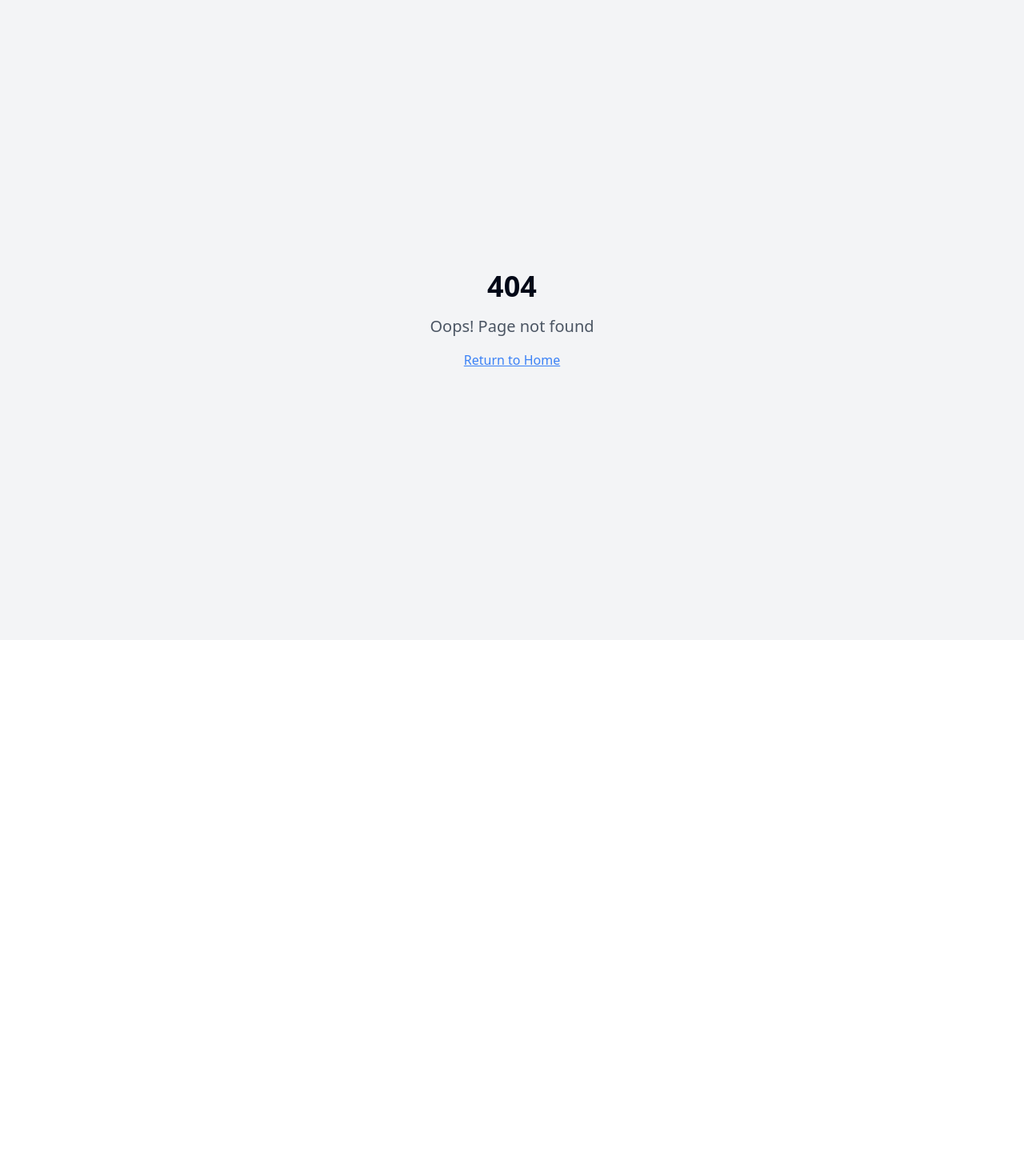
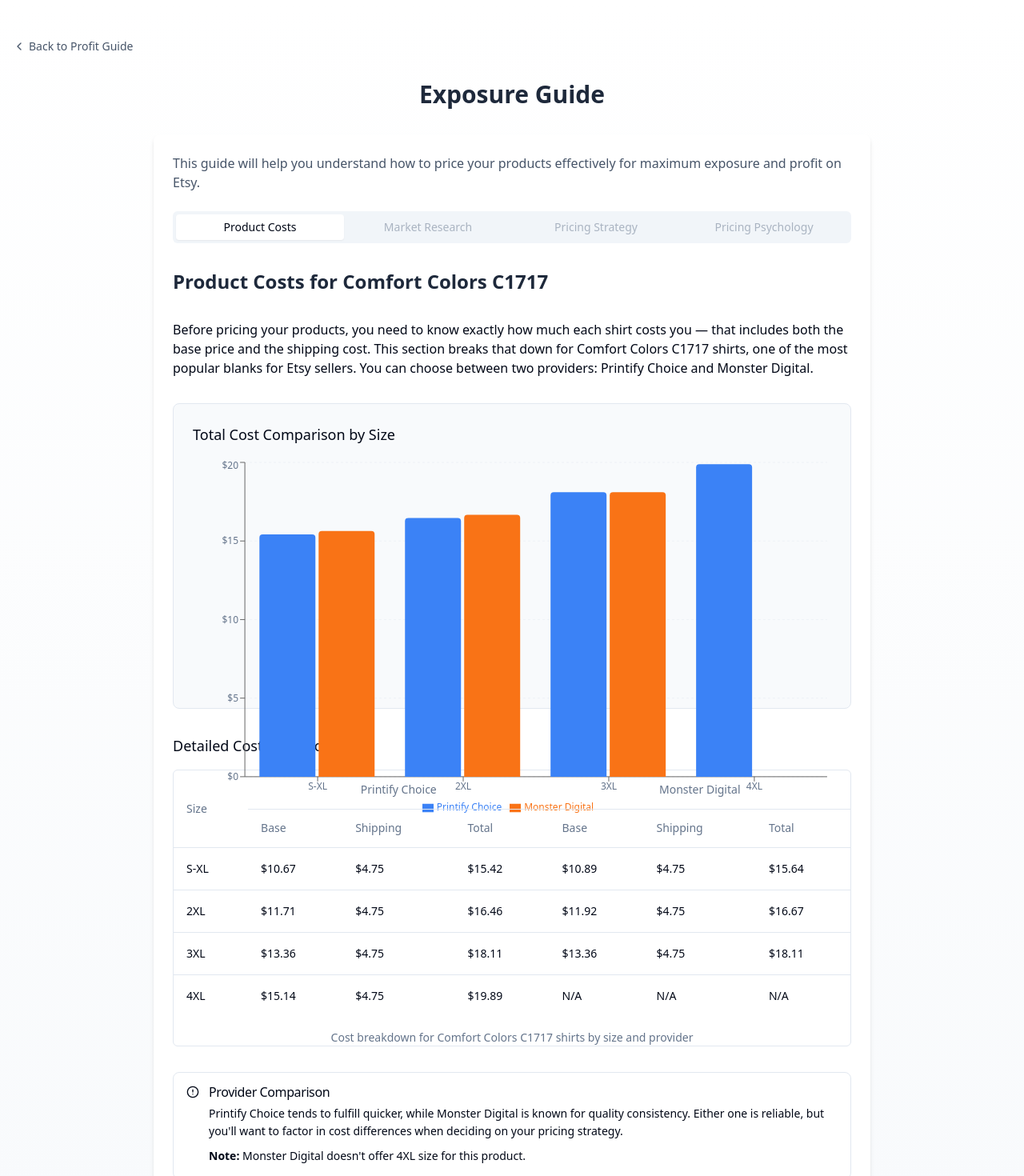
Before and after one commit to Hyverse10/etsy-profit-navigator, a React (Vite) app: page /exposure-guide in a window 1280 px wide. Before the commit this address had no page. Shown: the top 1470 px of the page at 80% size. Before the commit the page ends 800 px from the top, so only its background shows below. Built offline with nearby package versions, Linux system fonts and the light colour scheme; the HTML template or start-up script is replaced by a standard one.

Commit message:
Add Exposure Guide page
Implement the Exposure Guide page with "Product Costs" tab and chart.

```diff
--- a/src/App.tsx
+++ b/src/App.tsx
@@ -1,3 +1,4 @@
+
 import React from 'react';
 import { Toaster } from "@/components/ui/toaster";
 import { Toaster as Sonner } from "@/components/ui/sonner";
@@ -6,6 +7,7 @@ import { QueryClient, QueryClientProvider } from "@tanstack/react-query";
 import { BrowserRouter, Routes, Route } from "react-router-dom";
 import Index from "./pages/Index";
 import NotFound from "./pages/NotFound";
+import ExposureGuide from "./pages/ExposureGuide";
 
 // Create a client
 const queryClient = new QueryClient();
@@ -20,6 +22,7 @@ const App = () => {
           <BrowserRouter>
             <Routes>
               <Route path="/" element={<Index />} />
+              <Route path="/exposure-guide" element={<ExposureGuide />} />
               {/* ADD ALL CUSTOM ROUTES ABOVE THE CATCH-ALL "*" ROUTE */}
               <Route path="*" element={<NotFound />} />
             </Routes>
--- /dev/null
+++ b/src/components/ExposureGuide/ProductCosts.tsx
@@ -0,0 +1,182 @@
+
+import React from 'react';
+import {
+  Table,
+  TableBody,
+  TableCaption,
+  TableCell,
+  TableHead,
+  TableHeader,
+  TableRow
+} from "@/components/ui/table";
+import {
+  ChartContainer,
+  ChartTooltip,
+  ChartTooltipContent
+} from "@/components/ui/chart";
+import {
+  Bar,
+  BarChart,
+  CartesianGrid,
+  Legend,
+  ResponsiveContainer,
+  XAxis,
+  YAxis
+} from "recharts";
+import { AlertCircle } from "lucide-react";
+import { Alert, AlertDescription, AlertTitle } from "@/components/ui/alert";
+
+// Data for the pricing comparison
+const pricingData = [
+  {
+    size: 'S-XL',
+    printifyBase: 10.67,
+    printifyShipping: 4.75,
+    printifyTotal: 15.42,
+    monsterBase: 10.89,
+    monsterShipping: 4.75,
+    monsterTotal: 15.64
+  },
+  {
+    size: '2XL',
+    printifyBase: 11.71,
+    printifyShipping: 4.75,
+    printifyTotal: 16.46,
+    monsterBase: 11.92,
+    monsterShipping: 4.75,
+    monsterTotal: 16.67
+  },
+  {
+    size: '3XL',
+    printifyBase: 13.36,
+    printifyShipping: 4.75,
+    printifyTotal: 18.11,
+    monsterBase: 13.36,
+    monsterShipping: 4.75,
+    monsterTotal: 18.11
+  },
+  {
+    size: '4XL',
+    printifyBase: 15.14,
+    printifyShipping: 4.75,
+    printifyTotal: 19.89,
+    monsterBase: null,
+    monsterShipping: null,
+    monsterTotal: null
+  }
+];
+
+// Chart data formated for Recharts
+const chartData = pricingData.map(item => ({
+  size: item.size,
+  'Printify Choice': item.printifyTotal,
+  'Monster Digital': item.monsterTotal || 0
+}));
+
+const ProductCosts = () => {
+  const chartConfig = {
+    'Printify Choice': {
+      label: 'Printify Choice',
+      theme: {
+        light: '#3b82f6', // blue-500
+        dark: '#60a5fa'   // blue-400
+      }
+    },
+    'Monster Digital': {
+      label: 'Monster Digital',
+      theme: {
+        light: '#f97316', // orange-500
+        dark: '#fb923c'   // orange-400
+      }
+    }
+  };
+
+  return (
+    <div className="space-y-8">
+      <h2 className="text-2xl font-semibold text-slate-800">Product Costs for Comfort Colors C1717</h2>
+
+      <div className="prose max-w-none">
+        <p>
+          Before pricing your products, you need to know exactly how much each shirt costs you — that includes both the base price and the shipping cost.
+          This section breaks that down for Comfort Colors C1717 shirts, one of the most popular blanks for Etsy sellers.
+          You can choose between two providers: Printify Choice and Monster Digital.
+        </p>
+      </div>
+
+      {/* Visual cost comparison chart */}
+      <div className="bg-slate-50 p-6 rounded-lg border border-slate-200">
+        <h3 className="text-lg font-medium mb-4">Total Cost Comparison by Size</h3>
+
+        <div className="h-72">
+          <ChartContainer config={chartConfig}>
+            <BarChart data={chartData}>
+              <CartesianGrid strokeDasharray="3 3" vertical={false} />
+              <XAxis dataKey="size" />
+              <YAxis tickFormatter={(value) => `$${value}`} />
+              <ChartTooltip content={<ChartTooltipContent />} />
+              <Legend />
+              <Bar dataKey="Printify Choice" name="Printify Choice" fill="#3b82f6" radius={[4, 4, 0, 0]} />
+              <Bar dataKey="Monster Digital" name="Monster Digital" fill="#f97316" radius={[4, 4, 0, 0]} />
+            </BarChart>
+          </ChartContainer>
+        </div>
+      </div>
+
+      {/* Detailed cost breakdown table */}
+      <div>
+        <h3 className="text-lg font-medium mb-4">Detailed Cost Breakdown</h3>
+
+        <div className="rounded-md border">
+          <Table>
+            <TableCaption>Cost breakdown for Comfort Colors C1717 shirts by size and provider</TableCaption>
+            <TableHeader>
+              <TableRow>
+                <TableHead rowSpan={2}>Size</TableHead>
+                <TableHead colSpan={3} className="text-center border-b">Printify Choice</TableHead>
+                <TableHead colSpan={3} className="text-center border-b">Monster Digital</TableHead>
+              </TableRow>
+              <TableRow>
+                <TableHead>Base</TableHead>
+                <TableHead>Shipping</TableHead>
+                <TableHead>Total</TableHead>
+                <TableHead>Base</TableHead>
+                <TableHead>Shipping</TableHead>
+                <TableHead>Total</TableHead>
+              </TableRow>
+            </TableHeader>
+            <TableBody>
+              {pricingData.map((row) => (
+                <TableRow key={row.size}>
+                  <TableCell className="font-medium">{row.size}</TableCell>
+                  <TableCell>${row.printifyBase.toFixed(2)}</TableCell>
+                  <TableCell>${row.printifyShipping.toFixed(2)}</TableCell>
+                  <TableCell className="font-medium">${row.printifyTotal.toFixed(2)}</TableCell>
+                  <TableCell>{row.monsterBase ? `$${row.monsterBase.toFixed(2)}` : 'N/A'}</TableCell>
+                  <TableCell>{row.monsterShipping ? `$${row.monsterShipping.toFixed(2)}` : 'N/A'}</TableCell>
+                  <TableCell className="font-medium">{row.monsterTotal ? `$${row.monsterTotal.toFixed(2)}` : 'N/A'}</TableCell>
+                </TableRow>
+              ))}
+            </TableBody>
+          </Table>
+        </div>
+      </div>
+
+      {/* Provider notes */}
+      <Alert>
+        <AlertCircle className="h-4 w-4" />
+        <AlertTitle>Provider Comparison</AlertTitle>
+        <AlertDescription>
+          <p className="mt-2">
+            Printify Choice tends to fulfill quicker, while Monster Digital is known for quality consistency.
+            Either one is reliable, but you'll want to factor in cost differences when deciding on your pricing strategy.
+          </p>
+          <p className="mt-2">
+            <strong>Note:</strong> Monster Digital doesn't offer 4XL size for this product.
+          </p>
+        </AlertDescription>
+      </Alert>
+    </div>
+  );
+};
+
+export default ProductCosts;
--- /dev/null
+++ b/src/pages/ExposureGuide.tsx
@@ -0,0 +1,54 @@
+
+import React from 'react';
+import { Tabs, TabsList, TabsTrigger, TabsContent } from "@/components/ui/tabs";
+import ProductCosts from "@/components/ExposureGuide/ProductCosts";
+import { ChevronLeft } from "lucide-react";
+import { Link } from "react-router-dom";
+
+const ExposureGuide = () => {
+  return (
+    <div className="min-h-screen bg-gradient-to-b from-white to-slate-50 py-12">
+      <div className="container mx-auto px-4">
+        <div className="flex items-center mb-8">
+          <Link to="/" className="flex items-center text-sm text-slate-600 hover:text-slate-900 transition-colors">
+            <ChevronLeft className="h-4 w-4 mr-1" />
+            Back to Profit Guide
+          </Link>
+        </div>
+
+        <h1 className="text-3xl font-bold text-center mb-8 text-slate-800">Exposure Guide</h1>
+        <div className="w-full max-w-4xl mx-auto">
+          <div className="bg-white shadow-md rounded-lg p-6">
+            <p className="text-slate-600 mb-6">
+              This guide will help you understand how to price your products effectively for maximum exposure and profit on Etsy.
+            </p>
+
+            <Tabs defaultValue="product-costs" className="w-full">
+              <TabsList className="grid w-full grid-cols-1 md:grid-cols-4">
+                <TabsTrigger value="product-costs">Product Costs</TabsTrigger>
+                <TabsTrigger value="market-research" disabled>Market Research</TabsTrigger>
+                <TabsTrigger value="pricing-strategy" disabled>Pricing Strategy</TabsTrigger>
+                <TabsTrigger value="pricing-psychology" disabled>Pricing Psychology</TabsTrigger>
+              </TabsList>
+
+              <TabsContent value="product-costs" className="pt-6">
+                <ProductCosts />
+              </TabsContent>
+              <TabsContent value="market-research">
+                <p>Coming soon...</p>
+              </TabsContent>
+              <TabsContent value="pricing-strategy">
+                <p>Coming soon...</p>
+              </TabsContent>
+              <TabsContent value="pricing-psychology">
+                <p>Coming soon...</p>
+              </TabsContent>
+            </Tabs>
+          </div>
+        </div>
+      </div>
+    </div>
+  );
+};
+
+export default ExposureGuide;
--- a/src/pages/Index.tsx
+++ b/src/pages/Index.tsx
@@ -1,15 +1,27 @@
-import { Calculator } from "lucide-react";
+
+import { Calculator, BookOpen } from "lucide-react";
 import PricingCalculator from "@/components/PricingCalculator";
+import { Link } from "react-router-dom";
+import { Button } from "@/components/ui/button";
+
 const Index = () => {
   return <div className="min-h-screen bg-gradient-to-b from-white to-slate-50 py-12">
       <div className="container mx-auto px-4">
-        <h1 className="text-3xl font-bold text-center mb-8 text-slate-800">List2Profits</h1>
+        <h1 className="text-3xl font-bold text-center mb-8 text-slate-800">Etsy Profit Guide</h1>
+
         <div className="w-full max-w-4xl mx-auto">
-          <div className="flex justify-center mb-6">
+          <div className="flex justify-center mb-6 gap-4">
             <div className="flex items-center gap-2 px-4 py-2 bg-primary text-primary-foreground rounded-md">
               <Calculator className="h-4 w-4" />
               <span>Pricing Calculator</span>
             </div>
+
+            <Link to="/exposure-guide">
+              <Button variant="outline" className="flex items-center gap-2">
+                <BookOpen className="h-4 w-4" />
+                <span>Exposure Guide</span>
+              </Button>
+            </Link>
           </div>
 
           <PricingCalculator />
```
